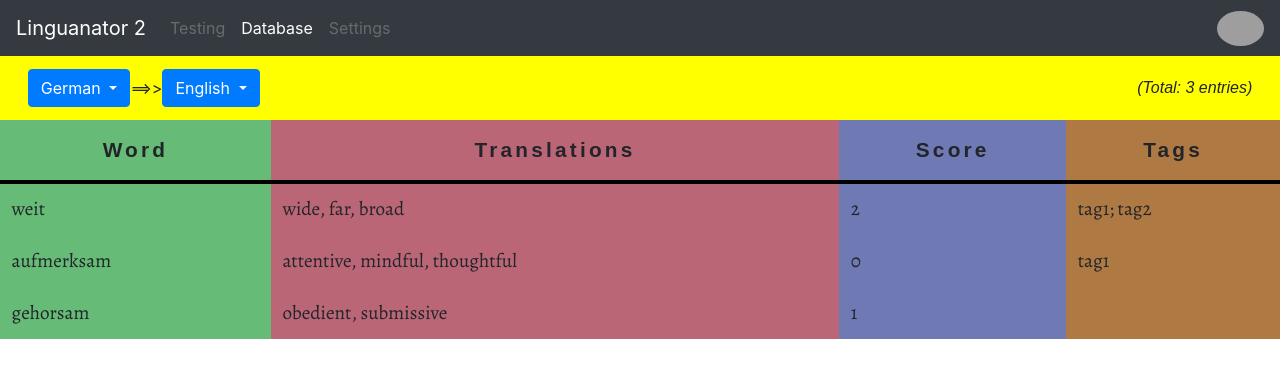
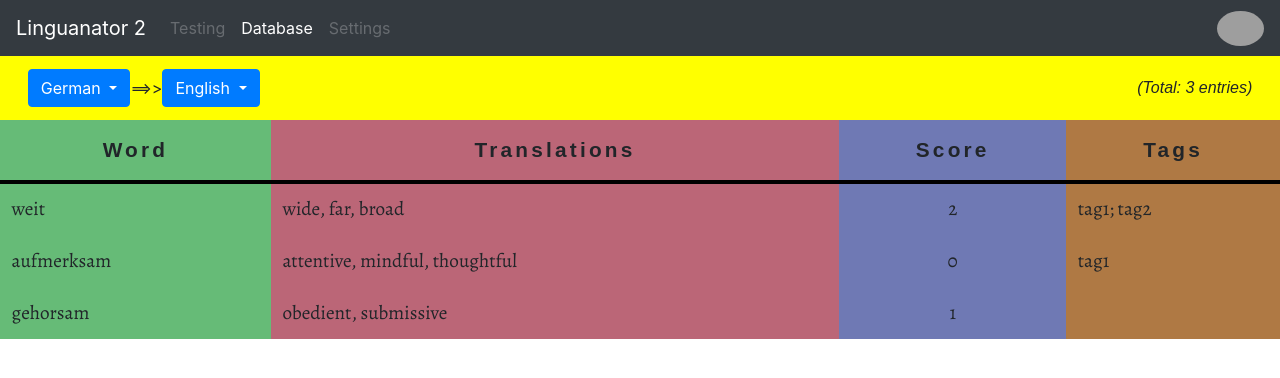
Before and after one commit to IgorBoyarshin/Linguanator2, an Angular app: page /database in a window 1280 px wide. Shown: the top 378 px of the page. Built offline with nearby package versions, Linux system fonts and the light colour scheme; grey boxes are pictures that could not be loaded; a web font is replaced by a local one.

Commit message:
Centered the score column

```diff
--- a/src/app/database/database.component.css
+++ b/src/app/database/database.component.css
@@ -64,6 +64,9 @@
     font-size: 1.2rem;
     padding: 0.6em;
 }
+#words-table #score {
+    text-align: center;
+}
 tbody > :first-child {
     border-top: 4px solid black;
 }
--- a/src/app/database/database.component.html
+++ b/src/app/database/database.component.html
@@ -61,7 +61,7 @@
                 <!--     <a href="#">{{(translation ? translation.w : "")}}</a>; -->
                 <!-- </span> -->
             </td>
-            <td>{{ entry.score }}</td>
+            <td id="score">{{ entry.score }}</td>
 
             <td>{{ entry.tags.join("; ") }}</td>
 
```
